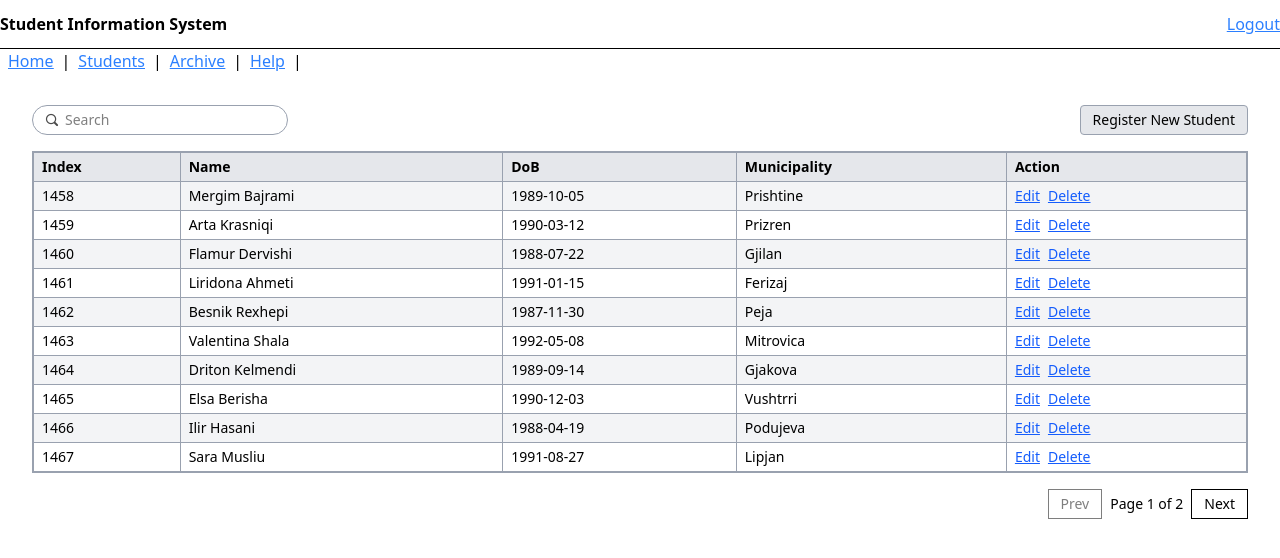
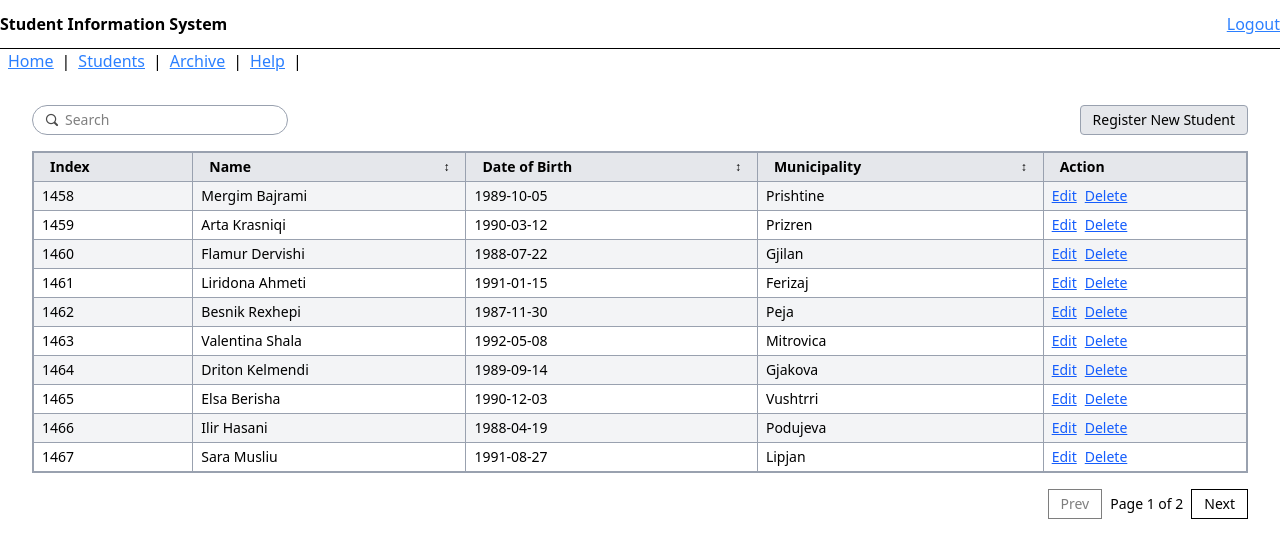
Before and after one commit to argjendnimanaj/Student_Information_System, a Vue app: page /students in a window 1280 px wide. Shown: the top 558 px of the page. Built offline with nearby package versions, Linux system fonts and the light colour scheme; sample sign-in values are in the browser's storage.

Commit message:
enabling sorting on the students

```diff
--- a/src/assets/components/TableBase.vue
+++ b/src/assets/components/TableBase.vue
@@ -1,5 +1,5 @@
 <script setup>
-defineProps({
+const props = defineProps({
   students: {
     type: Array,
     required: true,
@@ -8,7 +8,25 @@ defineProps({
     type: Array,
     required: true,
   },
+  sortKey: {
+    type: String,
+    default: null,
+  },
+  sortDirection: {
+    type: String,
+    default: 'asc',
+  },
 })
+
+const emit = defineEmits(['sort'])
+const sortableLabels = ['Name', 'Date of Birth', 'Municipality']
+
+const getSortIcon = (label) => {
+  const key = label.toLowerCase()
+
+  if (props.sortKey !== key) return '↕'
+  return props.sortDirection === 'asc' ? '▲' : '▼'
+}
 </script>
 
 <template>
@@ -19,8 +37,15 @@ defineProps({
           v-for="label in theadLabels"
           :key="label"
           class="border border-gray-400 px-2 py-1 text-left"
+          @click="sortableLabels.includes(label) && emit('sort', label)"
         >
-          {{ label }}
+          <span class="flex items-center justify-between gap-1 px-2">
+            {{ label }}
+
+            <span v-if="sortableLabels.includes(label)" class="text-xs">
+              {{ getSortIcon(label) }}
+            </span>
+          </span>
         </th>
       </tr>
     </thead>
--- a/src/views/StudentsView.vue
+++ b/src/views/StudentsView.vue
@@ -26,12 +26,48 @@ const filteredStudents = computed(() => {
   )
 })
 
+const sortKey = ref(null)
+const sortDirection = ref('desc')
+const sortedStudents = computed(() => {
+  if (!sortKey.value) return filteredStudents.value
+
+  return [...filteredStudents.value].sort((a, b) => {
+    if (sortKey.value === 'date of birth') {
+      let dateA = a.dob
+      let dateB = b.dob
+      dateA = new Date(dateA)
+      dateB = new Date(dateB)
+
+      return sortDirection.value === 'asc' ? dateA - dateB : dateB - dateA
+    }
+
+    if (sortKey.value === 'name') {
+      return sortDirection.value === 'asc'
+        ? a.name.localeCompare(b.name)
+        : b.name.localeCompare(a.name)
+    }
+
+    if (sortKey.value === 'municipality') {
+      return sortDirection.value === 'asc'
+        ? a.municipality.localeCompare(b.municipality)
+        : b.municipality.localeCompare(a.municipality)
+    }
+
+    return
+  })
+})
+
+const sortBy = (label) => {
+  sortKey.value = label.toLowerCase()
+  sortDirection.value = sortDirection.value === 'asc' ? 'desc' : 'asc'
+}
+
 const totalPages = computed(() => Math.ceil(filteredStudents.value.length / pageSize))
 
 const paginatedStudents = computed(() => {
   const start = (currentPage.value - 1) * pageSize
   const end = start + pageSize
-  return filteredStudents.value.slice(start, end)
+  return sortedStudents.value.slice(start, end)
 })
 
 watch(search, () => {
@@ -100,7 +136,7 @@ const updateLocalStorages = () => {
   localStorage.setItem('archivedStudents', JSON.stringify(archivedStudents.value))
 }
 
-const theadLabels = ['Index', 'Name', 'DoB', 'Municipality', 'Action']
+const theadLabels = ['Index', 'Name', 'Date of Birth', 'Municipality', 'Action']
 
 onMounted(() => {
   const saved = localStorage.getItem('students')
@@ -176,7 +212,13 @@ onMounted(() => {
 
     <!-- Table -->
     <div class="overflow-x-auto border border-gray-400">
-      <TableBase :students="paginatedStudents" :theadLabels="theadLabels">
+      <TableBase
+        :students="paginatedStudents"
+        :theadLabels="theadLabels"
+        :sortKey="sortKey"
+        :sortDirection="sortDirection"
+        @sort="sortBy"
+      >
         <template #row="{ student }">
           <td class="border border-gray-400 px-2 py-1">
             {{ student.id }}
```
